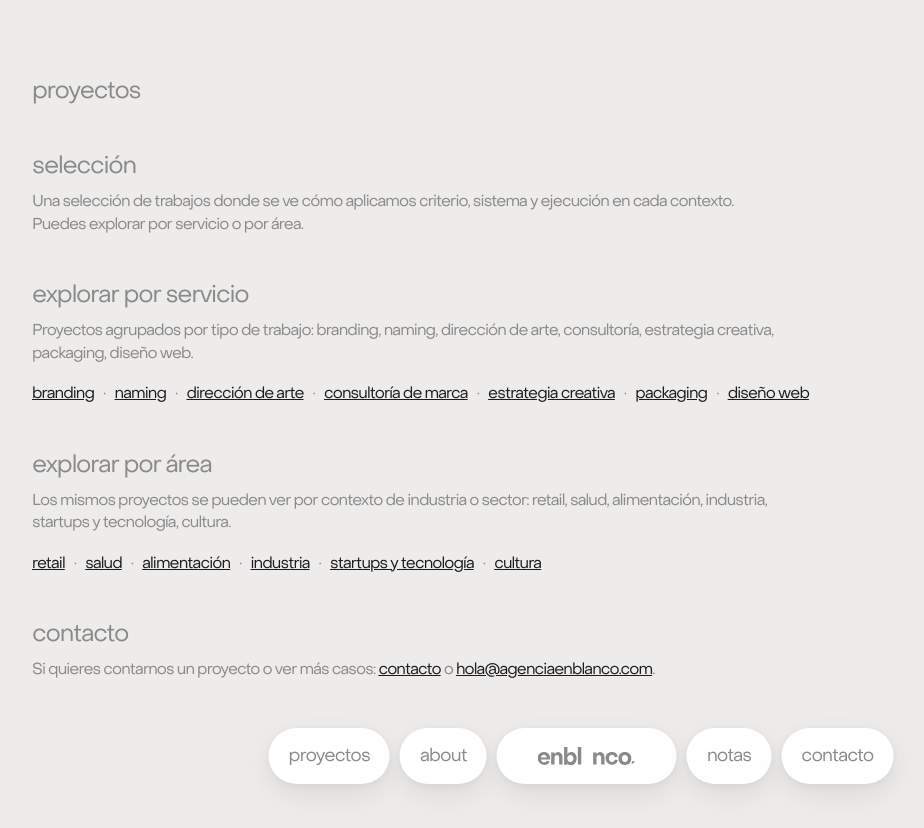
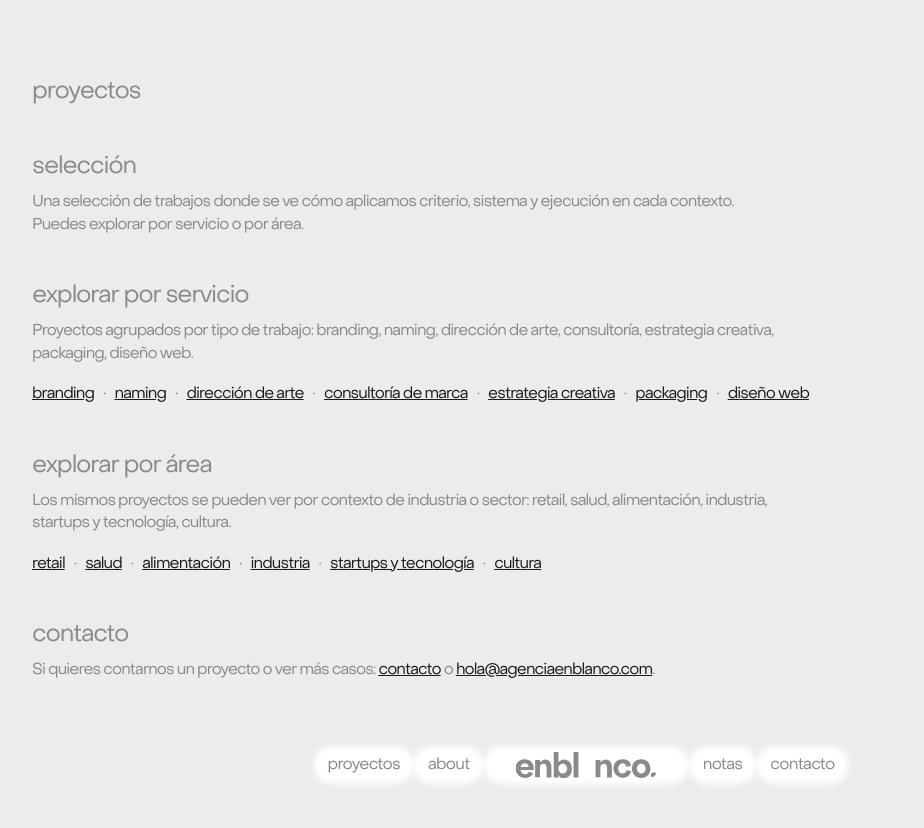
Before and after one commit to Alexenblanco/enblanco-site, a Next.js app: page /es/proyectos in a window 1280 px wide. Shown: the top 828 px of the page, without its empty margins (59-983 px from the left). Built offline with nearby package versions, Linux system fonts and the light colour scheme; no server answers.

Commit message:
modificaciones header

```diff
--- a/src/app/globals.css
+++ b/src/app/globals.css
@@ -180,27 +180,49 @@ img, video {
   bottom: calc(env(safe-area-inset-bottom, 0px) + 16px);
   z-index: 50;
   display: flex;
-  align-items: center;
+  align-items: stretch;
   justify-content: center;
-  gap: 10px;
+  gap: 0;
+  box-shadow: none;
 }
 .dock-pill {
-  background: #FFFFFF;
+  position: relative;
+  background: transparent;
   border-radius: 9999px;
   color: var(--color-text);
   font-family: var(--font-sans), sans-serif;
-  font-size: 18px;
+  font-size: 16px;
   font-weight: 400;
   letter-spacing: -0.05em;
-  box-shadow: 0 10px 30px rgba(0, 0, 0, 0.08), 0 2px 10px rgba(0, 0, 0, 0.06);
-  transition: background-color 0.2s, color 0.2s;
+  padding: 6px 14px;
+  transition: color 0.2s;
+  box-shadow: none;
+}
+.dock-pill::before {
+  content: "";
+  position: absolute;
+  inset: 0;
+  background: #FFFFFF;
+  border-radius: 9999px;
+  filter: blur(3px);
+  z-index: -1;
+  transition: background-color 0.2s;
+  box-shadow: none;
+}
+.dock-pill:hover::before {
+  background: #DDDDDD;
+}
+.dock-pill:active::before {
+  background: #EDECEB;
+}
+.dock-pill--central {
+  padding-left: 32px;
+  padding-right: 32px;
 }
 .dock-pill:hover {
-  background: #DDDDDD;
   color: #5D5D5D;
 }
 .dock-pill:active {
-  background: #EDECEB;
   color: #5D5D5D;
 }
 .dock-pill:focus-visible {
--- a/src/components/Dock/DockItem.tsx
+++ b/src/components/Dock/DockItem.tsx
@@ -17,9 +17,6 @@ type DockItemProps = {
   disabled?: boolean;
 };
 
-const pillHeight = "56px";
-const pillPaddingX = "20px";
-const centralMinWidth = "180px";
 
 export default function DockItem({
   id,
@@ -41,20 +38,13 @@ export default function DockItem({
     ? { duration: 0 }
     : { duration: 0.25, ease: "easeOut" as const, delay: animateOut ? staggerIndex * 0.05 : 0 };
 
-  const style = {
-    height: pillHeight,
-    paddingLeft: pillPaddingX,
-    paddingRight: pillPaddingX,
-    minWidth: isCentral ? centralMinWidth : undefined,
-  };
-
   const content = (
     <span className="inline-flex items-center justify-center whitespace-nowrap">
       {children}
     </span>
   );
 
-  const className = `dock-pill inline-flex items-center justify-center ${isCentral ? "min-w-[180px]" : ""} ${disabled ? "opacity-50 pointer-events-none" : ""}`;
+  const className = `dock-pill inline-flex items-center justify-center ${isCentral ? "dock-pill--central" : ""} ${disabled ? "opacity-50 pointer-events-none" : ""}`;
 
   const motionProps = {
     initial: false,
@@ -67,7 +57,6 @@ export default function DockItem({
       <motion.span
         key={id}
         className={className}
-        style={style}
         role="presentation"
         aria-hidden
         {...motionProps}
@@ -85,7 +74,6 @@ export default function DockItem({
         target="_blank"
         rel="noopener noreferrer"
         className={className}
-        style={style}
         aria-label={ariaLabel}
         {...motionProps}
         onClick={onClick}
@@ -101,7 +89,6 @@ export default function DockItem({
         key={id}
         href={href}
         className={className}
-        style={style}
         aria-label={ariaLabel}
         {...motionProps}
         onClick={onClick}
@@ -116,7 +103,6 @@ export default function DockItem({
       key={id}
       type="button"
       className={className}
-      style={style}
       aria-label={ariaLabel}
       {...motionProps}
       onClick={onClick}
--- a/src/components/Dock/EnblancoLogo.tsx
+++ b/src/components/Dock/EnblancoLogo.tsx
@@ -8,14 +8,14 @@ type EnblancoLogoProps = {
   height?: number;
 };
 
-export default function EnblancoLogo({ className = "", width = 100, height = 18 }: EnblancoLogoProps) {
+export default function EnblancoLogo({ className = "", width = 143, height = 26 }: EnblancoLogoProps) {
   return (
     <Image
       src="/logo-enblanco.svg"
       alt="enblanco"
       width={width}
       height={height}
-      className={`h-[18px] w-auto ${className}`}
+      className={`h-[26px] w-auto ${className}`}
       style={{ color: "var(--color-text)" }}
     />
   );
--- a/src/components/Dock/FloatingDock.tsx
+++ b/src/components/Dock/FloatingDock.tsx
@@ -87,7 +87,7 @@ export default function FloatingDock() {
         aria-label="Navegación principal"
       >
         {/* Desktop: 5 pills */}
-        <div className="hidden md:flex md:items-center md:gap-[10px]">
+        <div className="hidden md:flex md:items-stretch md:gap-0">
           {desktopItems.map((item, index) => (
             <DockItem
               key={item.id}
@@ -106,7 +106,7 @@ export default function FloatingDock() {
         </div>
 
         {/* Mobile: 3 pills */}
-        <div className="flex items-center gap-[10px] md:hidden">
+        <div className="flex items-stretch gap-0 md:hidden">
           <DockItem
             id="menu"
             ariaLabel="Abrir menú"
--- a/src/components/Dock/NavSheet.tsx
+++ b/src/components/Dock/NavSheet.tsx
@@ -48,7 +48,7 @@ export default function NavSheet({ open, onClose }: NavSheetProps) {
             aria-hidden
           />
           <motion.aside
-            className="fixed left-0 top-0 bottom-0 z-50 w-[min(280px,85vw)] bg-[#FFFFFF] shadow-xl"
+            className="fixed left-0 top-0 bottom-0 z-50 w-[min(280px,85vw)] bg-[#FFFFFF]"
             initial={{ x: "-100%" }}
             animate={{ x: 0 }}
             exit={{ x: "-100%" }}
```
